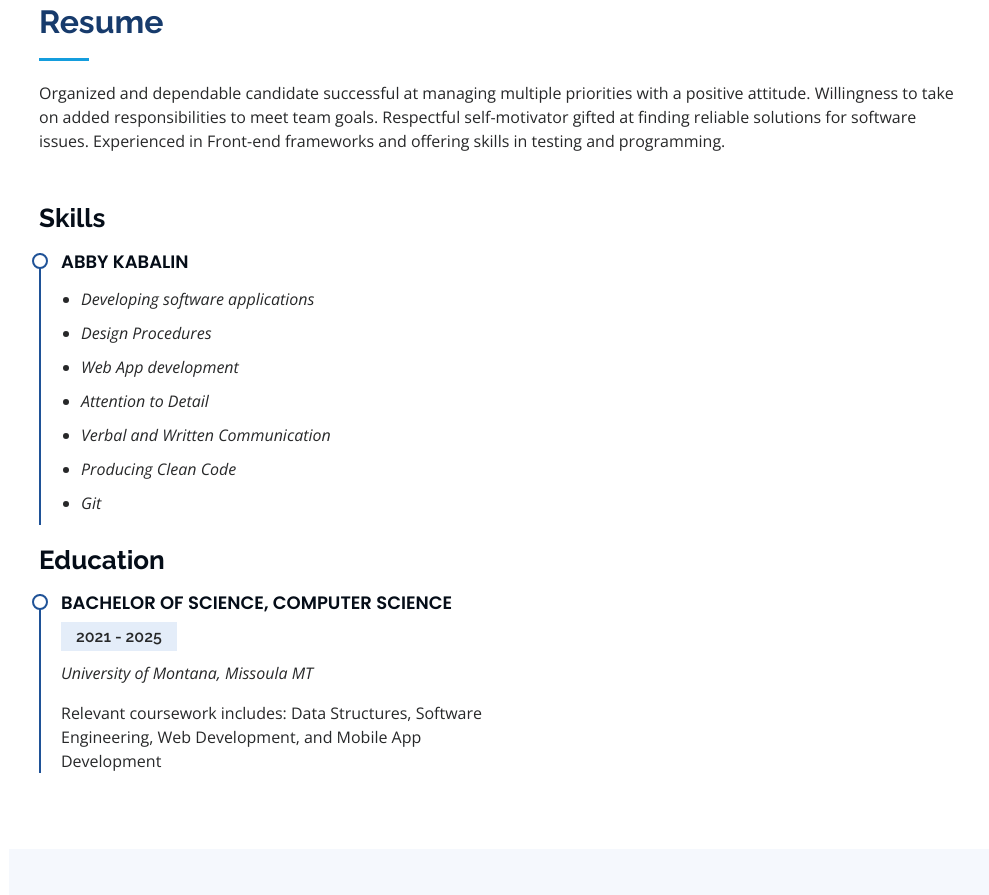
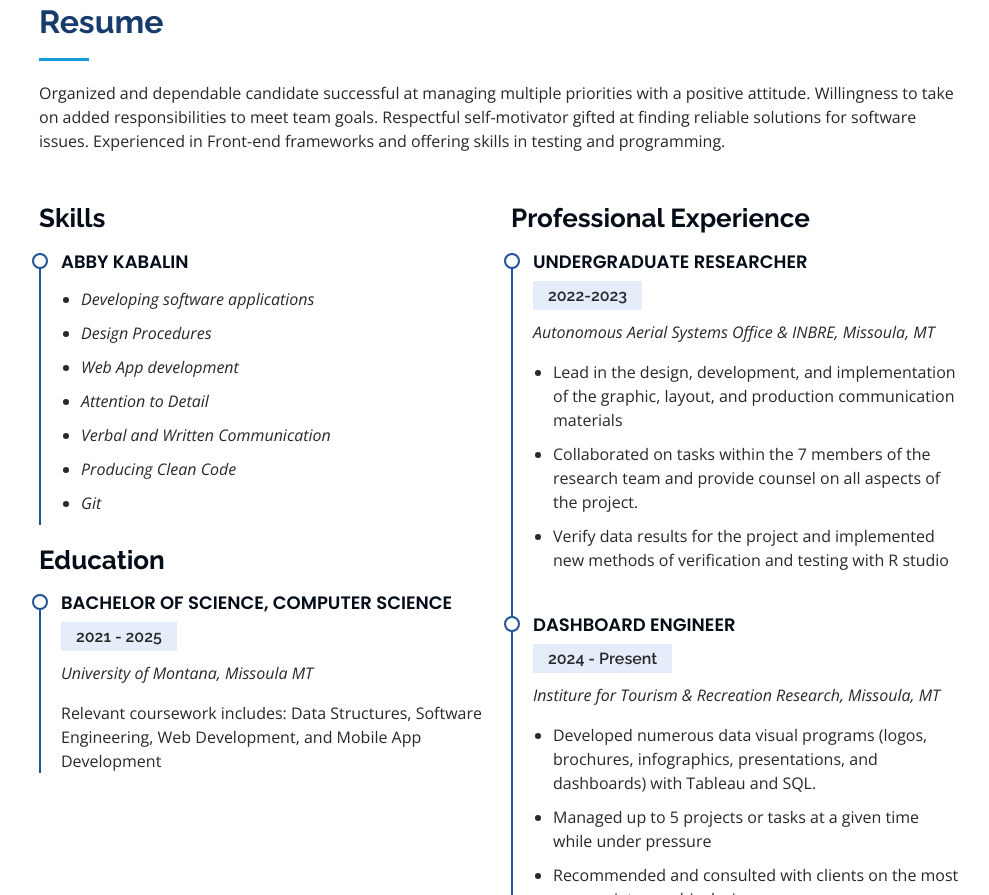
Before and after one commit to abby-kabalin/abby-kabalin.github.io, a plain HTML site: page index.html in a window 1280 px wide. Shown: the part 1905-2800 px from the top of the page, without its empty margins (291-1280 px from the left). Drawn offline with nearby package versions, Linux system fonts and the light colour scheme.

Commit message:
resume additions

```diff
--- a/index.html
+++ b/index.html
@@ -57,6 +57,7 @@
         <ul>
           <li><a href="#hero" class="nav-link scrollto active"><i class="bx bx-home"></i> <span>Home</span></a></li>
           <li><a href="#about" class="nav-link scrollto"><i class="bx bx-user"></i> <span>About</span></a></li>
+          <li><a href="#skills" class="nav-link scrollto"><i class="bx bx-file-blank"></i> <span>Skills</span></a></li>
           <li><a href="#resume" class="nav-link scrollto"><i class="bx bx-file-blank"></i> <span>Resume</span></a></li>
           <li><a href="#portfolio" class="nav-link scrollto"><i class="bx bx-book-content"></i>
               <span>Portfolio</span></a></li>
@@ -306,40 +307,40 @@
               </p>
             </div>
           </div>
-          <!-- Add Later
+          <!-- Resume -->
           <div class="col-lg-6" data-aos="fade-up" data-aos-delay="100">
             <h3 class="resume-title">Professional Experience</h3>
             <div class="resume-item">
-              <h4>Senior graphic design specialist</h4>
-              <h5>2019 - Present</h5>
-              <p><em>Experion, New York, NY </em></p>
+              <h4>Undergraduate Researcher</h4>
+              <h5>2022-2023</h5>
+              <p><em>Autonomous Aerial Systems Office & INBRE, Missoula, MT </em></p>
               <ul>
                 <li>Lead in the design, development, and implementation of the graphic, layout, and production
                   communication materials</li>
-                <li>Delegate tasks to the 7 members of the design team and provide counsel on all aspects of the
+                <li>Collaborated on tasks within the 7 members of the research team and provide counsel on all aspects
+                  of the
                   project. </li>
-                <li>Supervise the assessment of all graphic materials in order to ensure quality and accuracy of the
-                  design</li>
-                <li>Oversee the efficient use of production project budgets ranging from $2,000 - $25,000</li>
+                <li>Verify data results for the project and implemented new methods of verification and testing with R
+                  studio</li>
               </ul>
             </div>
             <div class="resume-item">
-              <h4>Graphic design specialist</h4>
-              <h5>2017 - 2018</h5>
-              <p><em>Stepping Stone Advertising, New York, NY</em></p>
+              <h4>Dashboard Engineer</h4>
+              <h5>2024 - Present</h5>
+              <p><em>Institure for Tourism & Recreation Research, Missoula, MT</em></p>
               <ul>
-                <li>Developed numerous marketing programs (logos, brochures,infographics, presentations, and
-                  advertisements).</li>
+                <li>Developed numerous data visual programs (logos, brochures, infographics, presentations, and
+                  dashboards) with Tableau and SQL.</li>
                 <li>Managed up to 5 projects or tasks at a given time while under pressure</li>
                 <li>Recommended and consulted with clients on the most appropriate graphic design</li>
-                <li>Created 4+ design presentations and proposals a month for clients and account managers</li>
+                <li>Created multiple design presentations and proposals a month for clients and project managers</li>
               </ul>
             </div>
           </div>
         </div>
 
       </div>
-      End Resume Section -->
+      <!--End Resume Section -->
     </section>
 
     <!-- ======= Portfolio Section ======= -->
```
